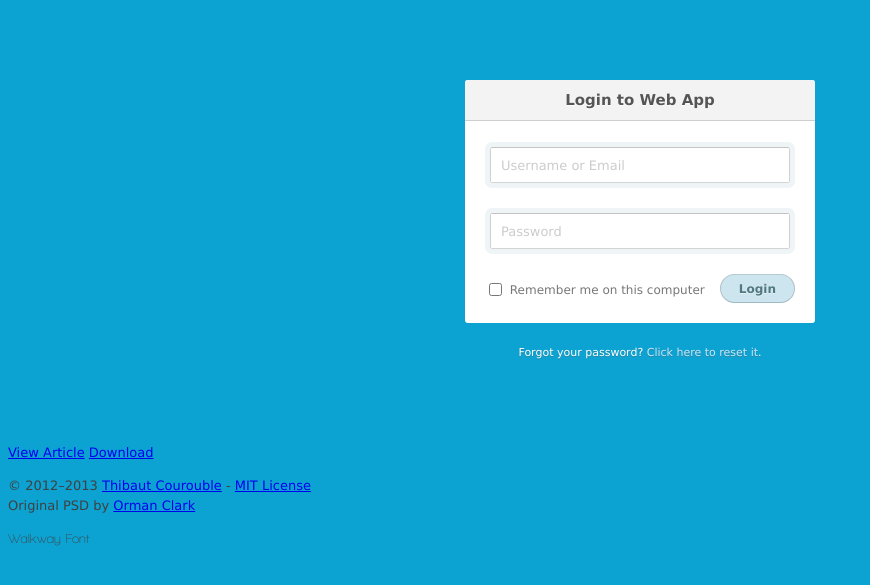
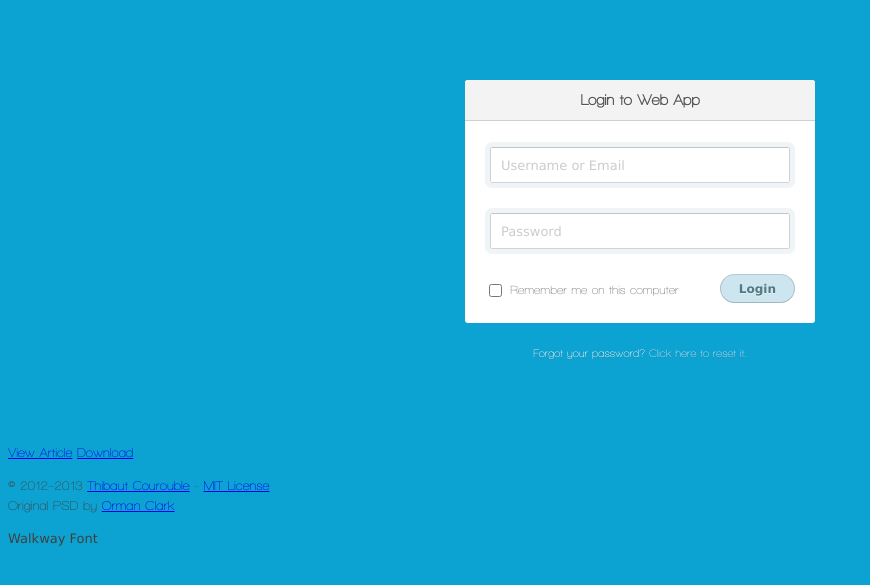
Before and after one commit to akhilnambiar/Whiteback, a Django app: a page that uses backend/templates/login.html in a window 1280 px wide. Shown: the top 585 px of the page, without its empty margins (0-870 px from the left). Run offline with Django 3.2, Linux system fonts and the light colour scheme; parts of the project's set-up code (start-up, migrations or seed data) failed here and were passed over.

Commit message:
with Walkway font

```diff
--- a/static/assets/css/classboard.css
+++ b/static/assets/css/classboard.css
@@ -34,6 +34,6 @@
   src: url('../fonts/walkway/WalkwaySemi.ttf');
 }
 
-#walk {
+section {
 	font-family: 'Walkway';
 }
```
